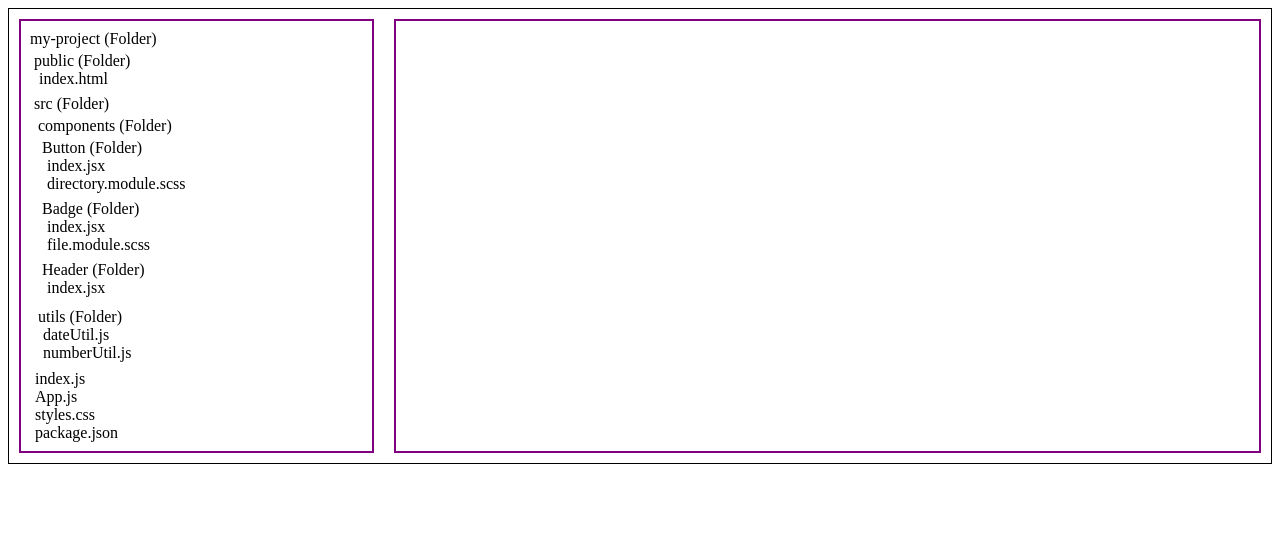
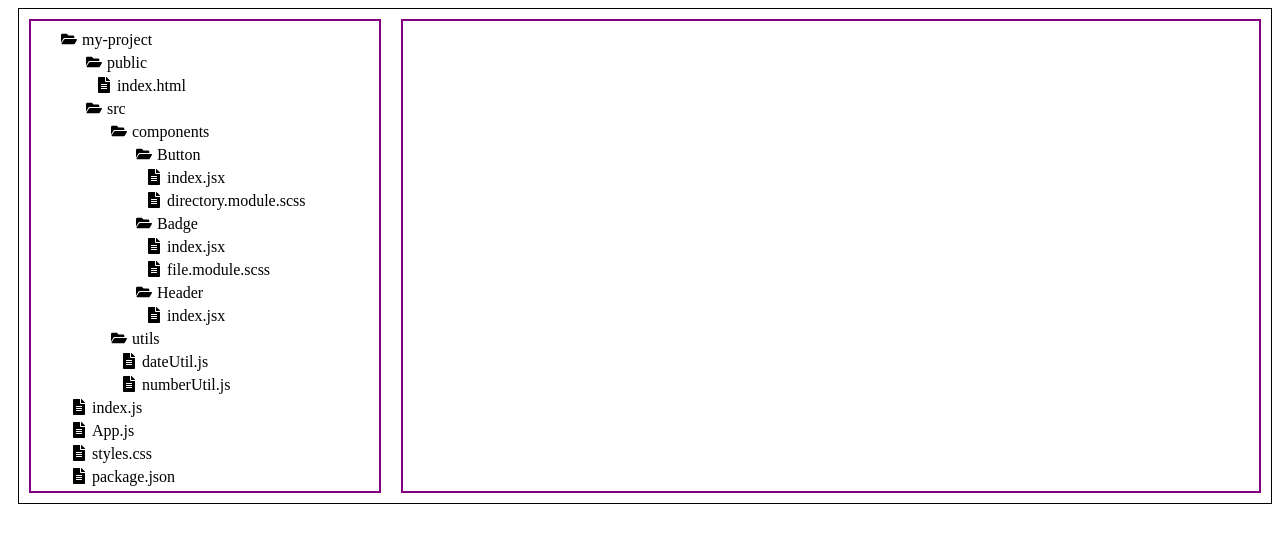
Before and after one commit to Terestian87/MyFabolousIDE, a React (Create React App) app: page / in a window 1280 px wide. Shown: the top 542 px of the page. Built offline with nearby package versions, Linux system fonts and the light colour scheme.

Commit message:
feat(Style): global view tweaked

```diff
--- a/package.json
+++ b/package.json
@@ -15,6 +15,7 @@
     "@types/styled-components": "^5.1.23",
     "react": "^17.0.2",
     "react-dom": "^17.0.2",
+    "react-icons": "^4.3.1",
     "react-redux": "^7.2.6",
     "react-scripts": "5.0.0",
     "styled-components": "^5.3.3",
--- a/src/components/App.tsx
+++ b/src/components/App.tsx
@@ -1,97 +1,24 @@
-import React, { useState } from "react";
+import React from "react";
+import styled from "styled-components";
+
 import FileItem from "./FileItem";
 import FolderItem from "./FolderItem";
-
-import styled from "styled-components";
+import mockData from '../mockData.json'
 
 export type MockDataType = {
   name: string;
   files?: MockDataType[];
 };
 
-// #region mockData
-const mockData: MockDataType = {
-  name: "my-project",
-  files: [
-    {
-      name: "public",
-      files: [
-        {
-          name: "index.html",
-        },
-      ],
-    },
-    {
-      name: "src",
-      files: [
-        {
-          name: "components",
-          files: [
-            {
-              name: "Button",
-              files: [
-                {
-                  name: "index.jsx",
-                },
-                {
-                  name: "directory.module.scss",
-                },
-              ],
-            },
-            {
-              name: "Badge",
-              files: [
-                {
-                  name: "index.jsx",
-                },
-                {
-                  name: "file.module.scss",
-                },
-              ],
-            },
-            {
-              name: "Header",
-              files: [
-                {
-                  name: "index.jsx",
-                },
-              ],
-            },
-          ],
-        },
-        {
-          name: "utils",
-          files: [
-            {
-              name: "dateUtil.js",
-            },
-            {
-              name: "numberUtil.js",
-            },
-          ],
-        },
-      ],
-    },
-    {
-      name: "index.js",
-    },
-    {
-      name: "App.js",
-    },
-    {
-      name: "styles.css",
-    },
-    {
-      name: "package.json",
-    },
-  ],
-};
-// #endregion
+// #region Styled components
+export const StyledLabel = styled("div")`
+margin-left: 5px;
+`;
 
-export const StyledLabel = styled("div")``;
 const StyledContainer = styled("div")`
   border: 1px solid black;
   display: flex;
+  margin-left:10px;
 `;
 
 const StyledExplorer = styled("div")`
@@ -108,15 +35,21 @@ const StyledContentBox = styled("div")`
   width: 75%;
 `;
 
-const generateItemRecursively = (data: MockDataType) => {
+export const StyledWrapper = styled('div')`
+display:flex;
+
+`
+// #endregion
+
+const generateItemRecursively = (data: MockDataType, key?: string) => {
   if (data.files) {
     return (
-      <FolderItem name={data.name} isOpen={true}>
-        {data.files.map((elm) => generateItemRecursively(elm))}
+      <FolderItem name={data.name} isOpen={true} key={data.name}>
+        {data.files.map((elm) => generateItemRecursively(elm, key))}
       </FolderItem>
     );
   }
-  return <FileItem name={data.name} />;
+  return <FileItem name={data.name} key={data.name}/>;
 };
 
 const App = () => {
--- a/src/components/FileItem.tsx
+++ b/src/components/FileItem.tsx
@@ -1,8 +1,12 @@
 import React from "react";
 import styled from "styled-components";
+import { StyledWrapper } from './App'
+import { StyledLabel } from "./App";
+import { FaFileAlt } from 'react-icons/fa'
+
 
 const FileItemcontainer = styled("div")`
-  margin-left: 5px;
+  margin: 5px 0 0 10px;
 `;
 type Props = {
   name: string;
@@ -11,7 +15,10 @@ type Props = {
 const FileItem = (props: Props) => {
   return (
     <FileItemcontainer>
-      <div>{props.name}</div>
+      <StyledWrapper>
+        <FaFileAlt />
+        <StyledLabel>{props.name}</StyledLabel>
+      </StyledWrapper>
     </FileItemcontainer>
   );
 };
--- a/src/components/FolderItem.tsx
+++ b/src/components/FolderItem.tsx
@@ -1,12 +1,14 @@
 import React, { useState } from "react";
 import styled from "styled-components";
+import { StyledWrapper } from './App'
 import { StyledLabel } from "./App";
+import { FaFolder, FaFolderOpen } from 'react-icons/fa'
+
 
 const FolderItemContainer = styled("div")`
-  margin-left: 20px;
-  margin: 1px;
-  padding: 3px;
+  margin: 5px 0 0 20px;
   cursor: pointer;
+  padding-left:5px;
 `;
 
 type Props = {
@@ -21,13 +23,15 @@ const FolderItem = (props: Props) => {
     e.stopPropagation()
     setIsOpen(!isOpen)
   }
+
   return (
-    <FolderItemContainer>
-      <StyledLabel onClick={handleclick}>{props.name} (Folder)</StyledLabel>
-      {isOpen &&<>
-      {props.children}
-      </>
-    }
+    <FolderItemContainer >
+      <StyledWrapper  onClick={handleclick}>
+      {isOpen ? <FaFolderOpen /> : <FaFolder />}
+      <StyledLabel>{props.name}</StyledLabel>
+      </StyledWrapper>
+      {isOpen &&
+        <>{props.children}</>}
     </FolderItemContainer>
   );
 };
--- /dev/null
+++ b/src/mockData.json
@@ -0,0 +1,76 @@
+{
+    "name": "my-project",
+    "files": [
+      {
+        "name": "public",
+        "files": [
+          {
+            "name": "index.html"
+          }
+        ]
+      },
+      {
+        "name": "src",
+        "files": [
+          {
+            "name": "components",
+            "files": [
+              {
+                "name": "Button",
+                "files": [
+                  {
+                   "name": "index.jsx"
+                  },
+                  {
+                    "name": "directory.module.scss"
+                  }
+                ]
+              },
+              {
+                "name": "Badge",
+                "files": [
+                  {
+                    "name": "index.jsx"
+                  },
+                  {
+                    "name": "file.module.scss"
+                  }
+                ]
+              },
+              {
+                "name": "Header",
+                "files": [
+                  {
+                    "name": "index.jsx"
+                  }
+                ]
+              }
+            ]
+          },
+          {
+            "name": "utils",
+            "files": [
+              {
+                "name": "dateUtil.js"
+              },
+              {
+                "name": "numberUtil.js"
+              }
+            ]
+          }
+        ]
+      },
+      {
+        "name": "index.js"
+      },
+      {
+        "name": "App.js"
+      },
+      {
+        "name": "styles.css"
+      },
+      {
+        "name": "package.json"
+      }
+    ]
+  }
```
Also changed, not shown: 1 other file (tests, documents, lock files or other folders).
